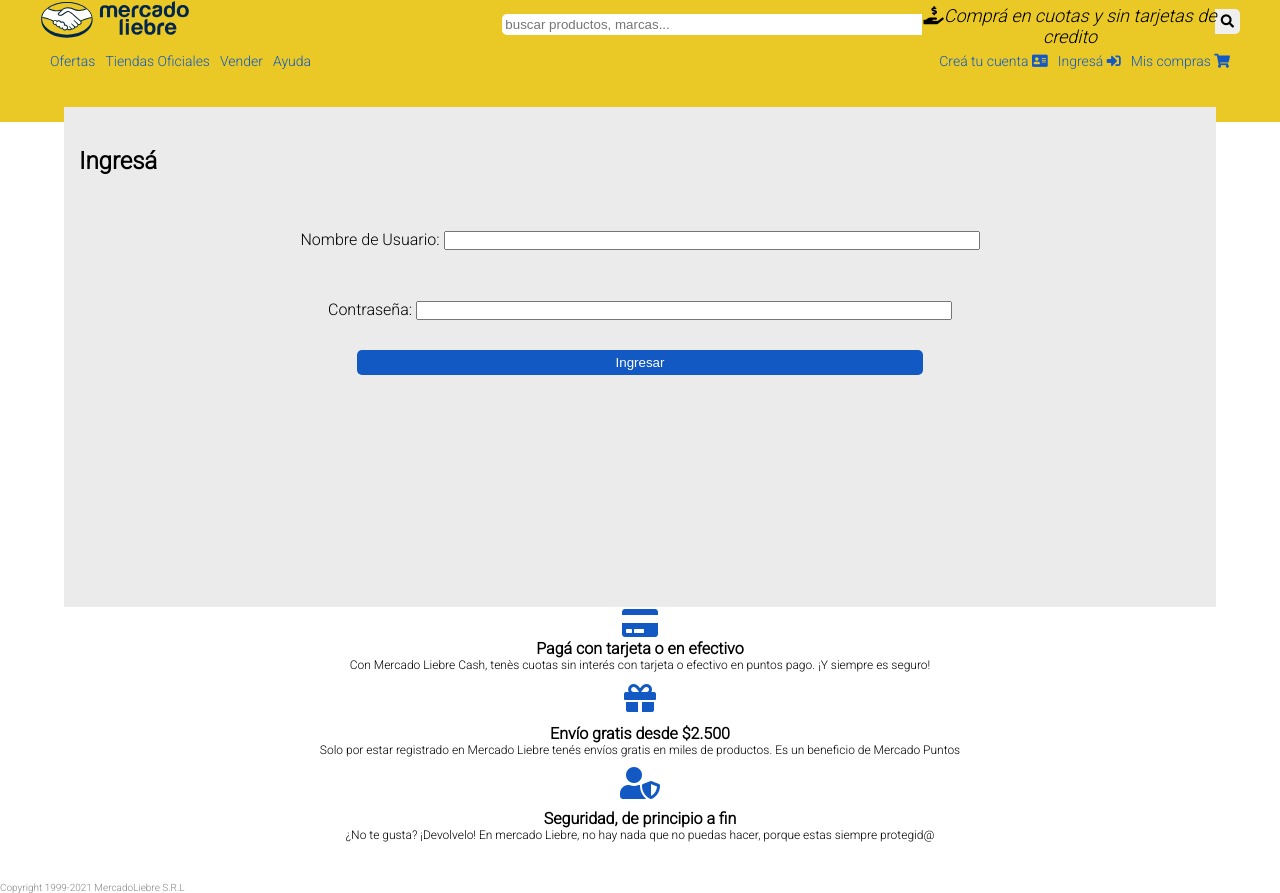
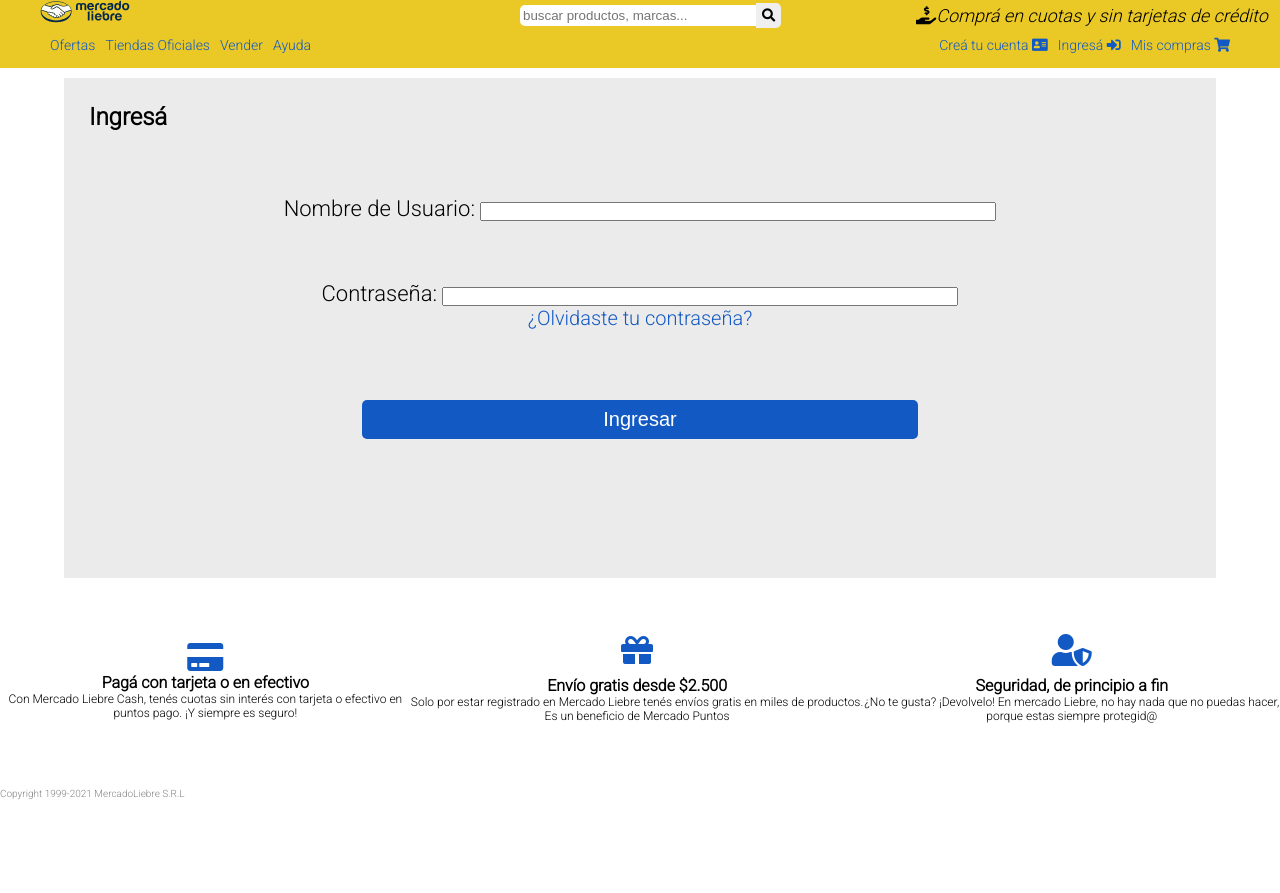
Before and after one commit to UlisesFritzSerain/mercado-liebre, a website: page views/login.html in a window 1280 px wide. After the commit the page ends 800 px from the top, so only its background shows below. Drawn offline with Linux system fonts and the light colour scheme.

Commit message:
version final css y html

```diff
--- a/public/css/styles.css
+++ b/public/css/styles.css
@@ -260,6 +260,7 @@
 
 .main-register{
     background-color: #fff;
+    margin-top: 10px;
 }
 .register-title{
     padding: 20px;
@@ -314,8 +315,14 @@
 
 .main-login{
 background-color: #ebebeb;
+margin-top: 10px;
+height: 300px;
+margin-bottom: 20px;
+padding: 10px;
 }
-
+.forgot-password{
+font-size: 14px;
+}
 .login-title{
     padding: 15px;
     text-align: left;
@@ -328,7 +335,9 @@
 }
 .login-usuario, .login-contraseña{
     padding: 8px;
+    text-align: right;
 }
+
 .button-ingresar{
     width: 50%;
     background-color: #1259c3;
@@ -338,6 +347,7 @@
     border-radius: 5px;
 
     transition: all 1s;
+    margin-top: 30px;
 }
 .button-ingresar:hover{
     box-shadow: 0 0 15px #666;
@@ -421,9 +431,17 @@
     padding: 20px;
     margin-left: 150px;
 }
+
+.main-login{
+    height: 400px;
+}
 .login-usuario, .login-contraseña{
     padding: 20px;
     margin: 10px;
+    text-align: center;
+}
+.form-login{
+    padding-bottom: 30px;
 }
 .button-ingresar{
     width: 50%;
@@ -432,6 +450,9 @@
     border: none;
     padding: 5px;
     border-radius: 5px;
+}
+.forgot-password{
+    font-size: 18px;
 }
 }
 @media(min-width: 1239px){
@@ -520,5 +541,19 @@
     .fa-credit-card:hover, .fa-gift:hover, .fa-user-shield:hover{
      color: #EAC926;
     }
+.main-login{
+    height: 500px;
 
 }
+.login-contraseña, .login-usuario{
+    margin: 20px;
+    font-size: 22px;
+}
+.forgot-password{
+    font-size: 20px;
+}
+.button-ingresar{
+    font-size: 20px;
+    padding: 8px;
+}
+}
--- a/views/login.html
+++ b/views/login.html
@@ -17,14 +17,15 @@
 
     <header>
         <div class="top-nav-bar">
-        <a href="/"><img src="/images/logo-mercado-liebre.svg" alt="Foto Logo"  width="150px"></a>
+        <a href="/"><img src="/images/logo-mercado-liebre.svg" alt="Foto Logo"  class="logo"></a>
+        <div class="busqueda-lupa">
+        <input type="text" placeholder="buscar productos, marcas..." required class="barra-busqueda">
+       <button><i class="fas fa-search" ></i></button></div>
+    </div>
 
-        <input type="text" placeholder="buscar productos, marcas..." required class="barra-busqueda">
-        <button><i class="fas fa-search" ></i></button>
     <!-- <div> -->
-         <p > <i class="fas fa-hand-holding-usd"></i>Comprá en cuotas y sin tarjetas de credito</p>
+         <p > <i class="fas fa-hand-holding-usd"></i>Comprá en cuotas y sin tarjetas de crédito</p>
         <!-- </div> -->
-    </div>
 
 
 
@@ -46,44 +47,54 @@
                </div>
     </nav>
 
-    <br> <br>
+
 
             </header>
 <main class="main-login">
     <h2 class="login-title">Ingresá</h2>
 <div class="login-control">
-    <form action="/" method="GET">
+    <form action="/" method="GET" class="form-login">
     <div class="login-usuario">
     <label for="login-usuario"> Nombre de Usuario: <input type="text"> </label>
     </div>
     <div class="login-contraseña">
     <label for="">Contraseña: <input type="password" name="login-contraseña" id=""></label>
-    </div>
+    <div class="forgot-password"> <a href="#">¿Olvidaste tu contraseña?</a></div>
+</div>
+
     <button type="submit" class="button-ingresar">Ingresar</button>
     </form>
 </div>
 </main>
 <footer>
+    <div class="footer-contain">
+    <div class="col1">
     <i class="fas fa-credit-card tarjeta"></i>
 
     <ul type="none">
 <li><strong class="titulos-footer" >Pagá con tarjeta o en efectivo</strong></li>
 </ul>
-<p>Con Mercado Liebre Cash, tenès cuotas sin interés con tarjeta o efectivo en puntos pago. ¡Y siempre es seguro!</p>
+<p>Con Mercado Liebre Cash, tenés cuotas sin interés con tarjeta o efectivo en puntos pago. ¡Y siempre es seguro!</p>
+</div>
+<div class="col2">
 <i class="fas fa-gift regalo"></i>
 <ul type="none">
-
     <li><strong class="titulos-footer">Envío gratis desde $2.500</strong></li>
     </ul>
     <p>Solo por estar registrado en Mercado Liebre tenés envíos gratis en miles de productos. Es un beneficio de Mercado Puntos</p>
+</div>
+<div class="col3">
     <i class="fas fa-user-shield seguridad"></i>
     <ul type="none">
 
         <li><strong class="titulos-footer">Seguridad, de principio a fin</strong></li>
     </ul>
         <p>¿No te gusta? ¡Devolvelo! En mercado Liebre, no hay nada que no puedas hacer, porque estas siempre protegid@</p>
-
+    </div>
+</div>
+    <div class="copy">
         <ul type="none"><li id="Copyright"> Copyright 1999-2021 MercadoLiebre S.R.L </li></ul>
+    </div>
 </footer>
 </body>
 </html>
```
Also changed, not shown: views/home.html (+2 -2 lines), views/register.html (+19 -10 lines).
